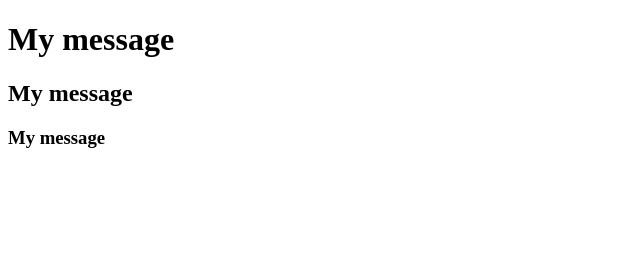
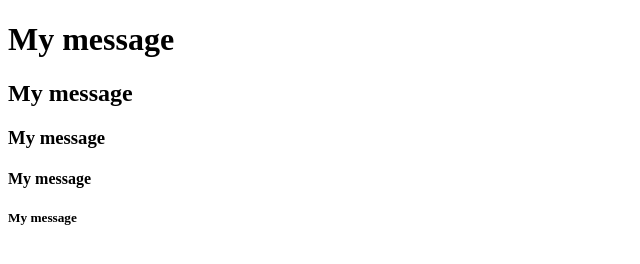
Before and after one commit to parinaz2015/poc, a plain HTML site: page index1.html in a window 1280 px wide. Shown: the whole page, without its empty margins (0-640 px from the left). Drawn offline with Linux system fonts and the light colour scheme.

Commit message:
added more header levels

```diff
--- a/index1.html
+++ b/index1.html
@@ -8,4 +8,6 @@
 	<H1>My message</H1>
 	<H2>My message</H2>
 	<H3>My message</H3>
+	<H4>My message</H4>
+	<H5>My message</H5>
 </html>
```
